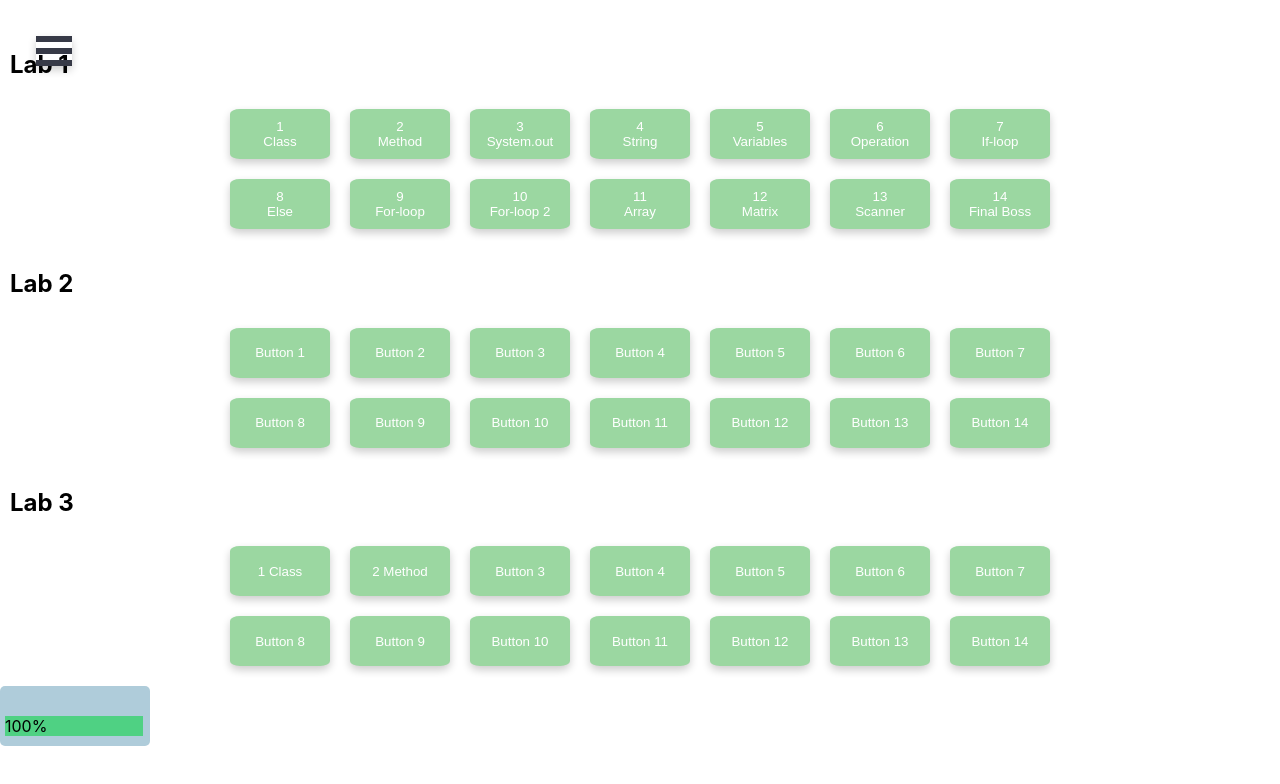
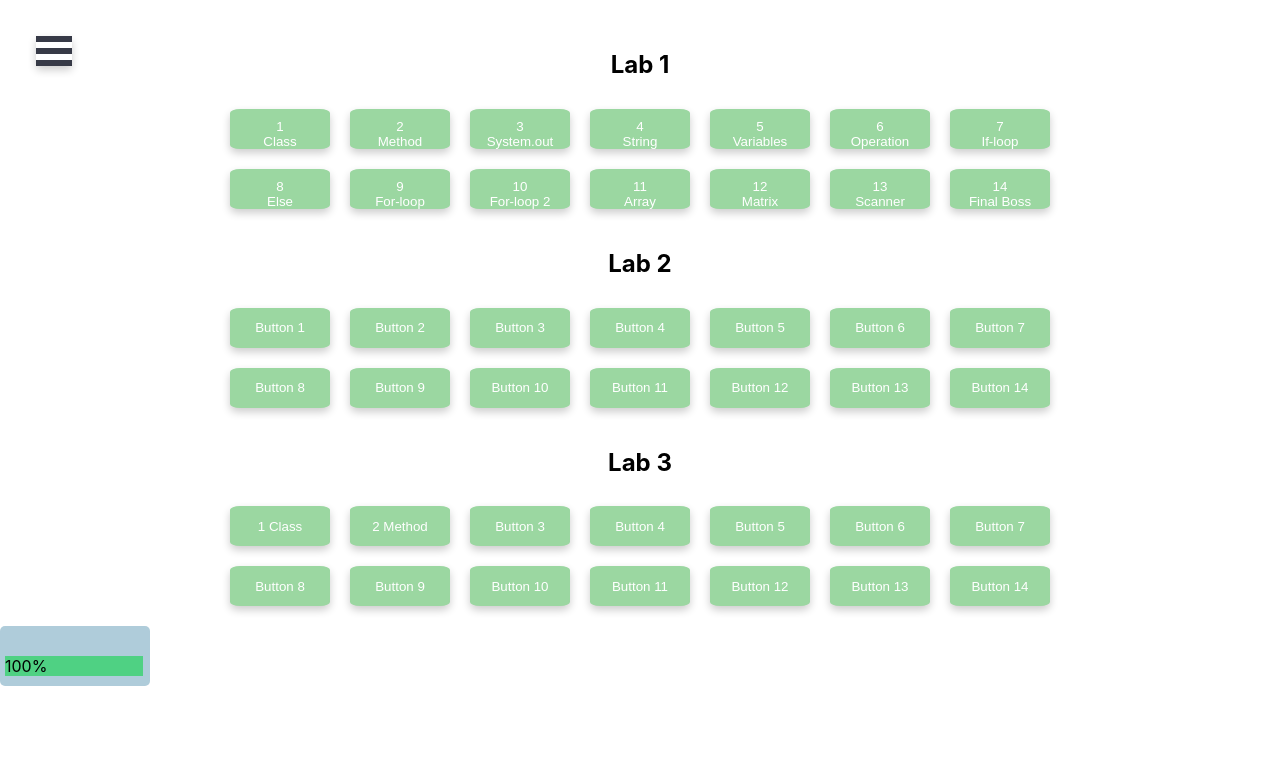
Before and after one commit to EmilGoransson/Learn-Programming, a React (Create React App) app in the folder Frontend/: page / in a window 1280 px wide. Shown: the top 784 px of the page. Built offline with nearby package versions, Linux system fonts and the light colour scheme.

Commit message:
im sorry

```diff
--- a/Frontend/package.json
+++ b/Frontend/package.json
@@ -1,5 +1,5 @@
 {
-  "name": "demo",
+  "name": "sidebar",
   "version": "0.1.0",
   "private": true,
   "dependencies": {
@@ -9,6 +9,7 @@
     "bootstrap": "^5.2.3",
     "react": "^18.2.0",
     "react-bootstrap": "^2.7.4",
+    "react-burger-menu": "^3.0.9",
     "react-dom": "^18.2.0",
     "react-scripts": "5.0.1",
     "web-vitals": "^2.1.4"
--- a/Frontend/src/ButtonContainer.css
+++ b/Frontend/src/ButtonContainer.css
@@ -1,7 +1,7 @@
 .button-container {
     display: flex;
     flex-direction: column;
-    align-items: left;
+    align-items: center;
     margin: 10px;
     right: 10%;
   }
@@ -20,6 +20,6 @@
     border: none;
     cursor: pointer;
     width: 100px;
-    height: 50px;
+    height: 40px;
     box-shadow: 0 4px 8px 0 rgba(0,0,0,0.2);
 }
--- a/Frontend/src/Progress.css
+++ b/Frontend/src/Progress.css
@@ -4,6 +4,7 @@
   background-color: #afccda;
   border-radius: 5px;
   position: relative;
+
 }
 
 .progressBar .progress-bar {
```
Also changed, not shown: Frontend/temp.txt (deleted), 2 other files (tests, documents, lock files or other folders).
